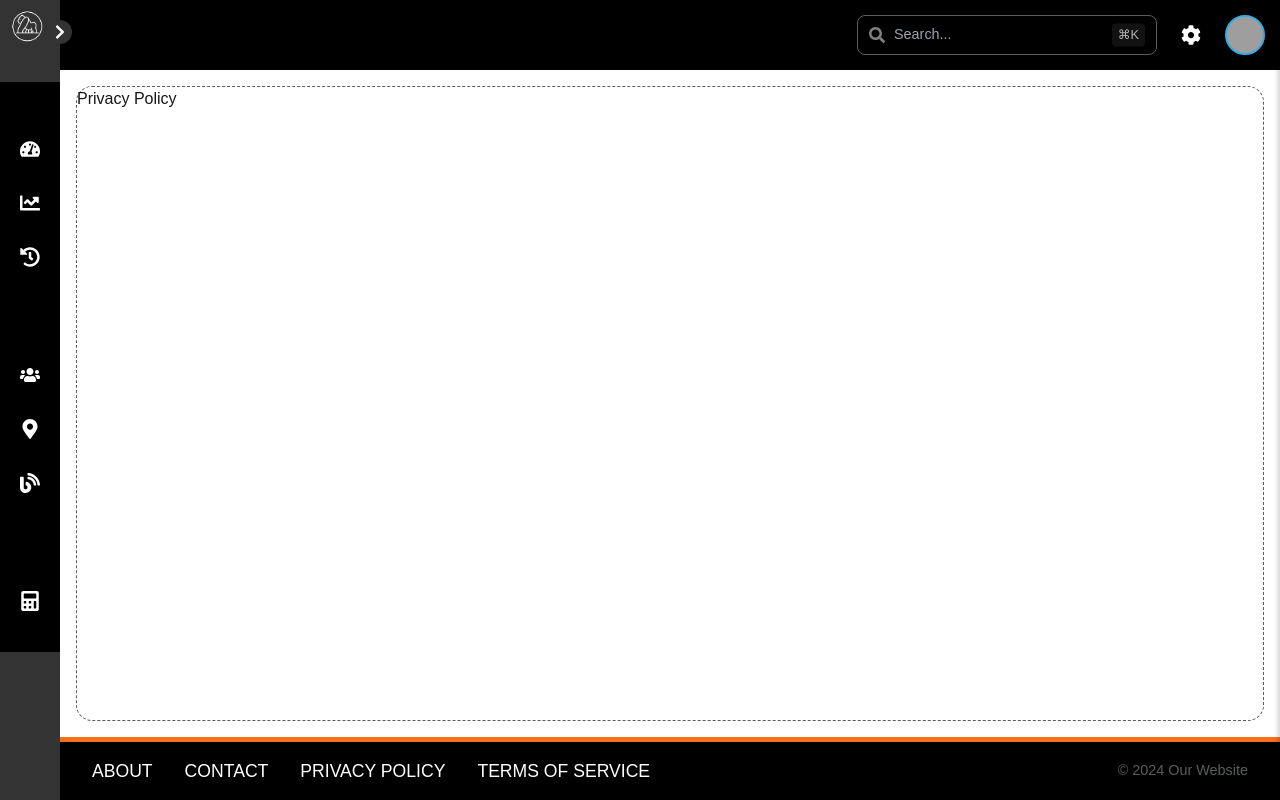
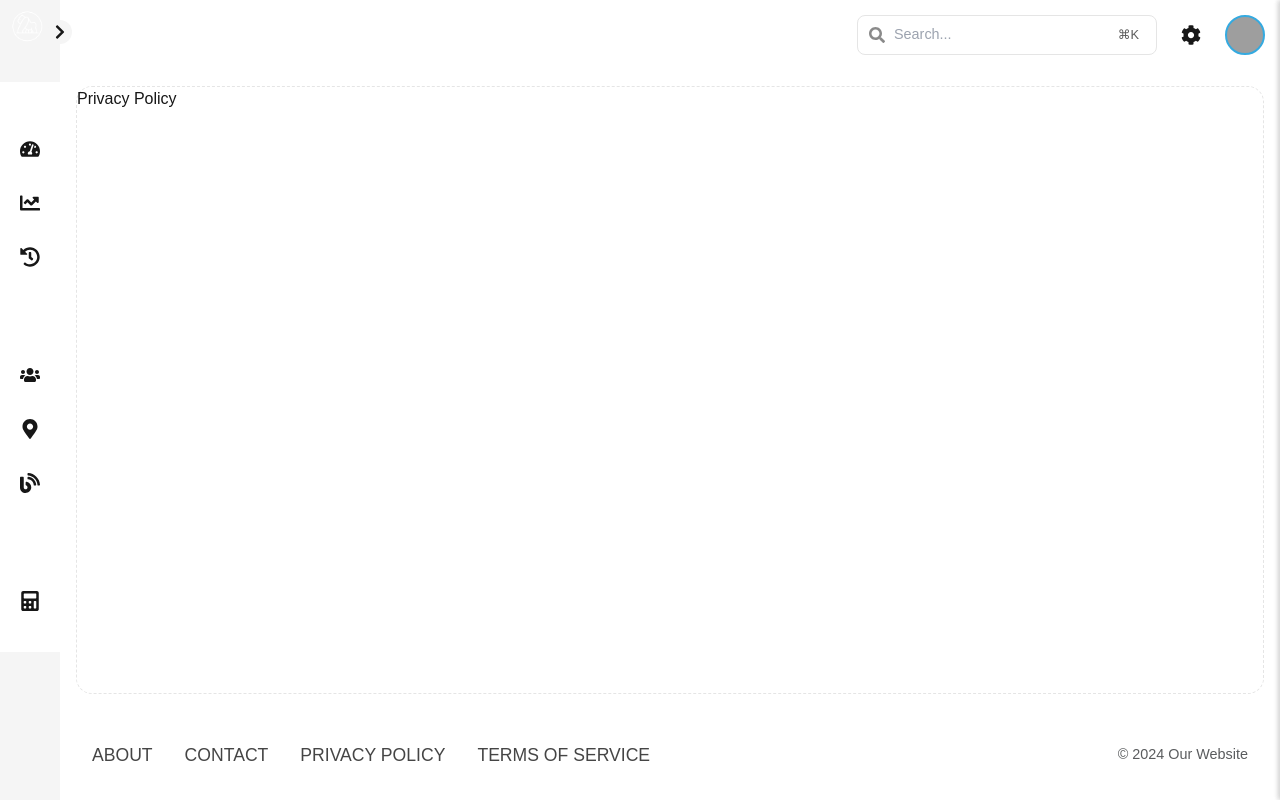
Before and after one commit to gcox32/dashboard-template, a Next.js app: page /privacy-policy in a window 1280 px wide. Built offline with nearby package versions, Linux system fonts and the light colour scheme; grey boxes are pictures that could not be loaded.

Commit message:
Extend dark mode toggle effect

```diff
--- a/src/app/globals.css
+++ b/src/app/globals.css
@@ -5,13 +5,19 @@
 :root {
   --background: #ffffff;
   --foreground: #171717;
-  --sidebar-bg: #333333;
-  --sidebar-text: #ffffff;
-  --nav-bg: #000000;
-  --nav-text: #ffffff;
-  --border-color: #5A5C5E;
-  --hover-bg: rgba(255, 255, 255, 0.1);
+  --sidebar-bg: #f5f5f5;
+  --sidebar-text: #171717;
+  --nav-bg: #ffffff;
+  --nav-text: #171717;
+  --border-color: #e5e5e5;
+  --hover-bg: rgba(0, 0, 0, 0.05);
   --active-accent: #35AAE0;
+  --snackbar-success-bg: #35AAE0;
+  --snackbar-error-bg: #FF4B4B;
+  --snackbar-text: #FFFFFF;
+  --modal-overlay: rgba(0, 0, 0, 0.5);
+  --modal-bg: #ffffff;
+  --modal-text: #171717;
 }
 
 :root[class~="dark-mode"] {
@@ -24,6 +30,12 @@
   --border-color: #2a2a2a;
   --hover-bg: rgba(255, 255, 255, 0.05);
   --active-accent: #35AAE0;
+  --snackbar-success-bg: #2a9bc7;
+  --snackbar-error-bg: #e64444;
+  --snackbar-text: #FFFFFF;
+  --modal-overlay: rgba(0, 0, 0, 0.75);
+  --modal-bg: #1a1a1a;
+  --modal-text: #ffffff;
 }
 
 body {
--- a/src/components/layout/Footer/styles.css
+++ b/src/components/layout/Footer/styles.css
@@ -1,9 +1,8 @@
 footer {
-    background-color: #000;
-    color: #FFFFFF;
-    padding: 1rem 2rem;
-    width: 100%;
-    border-top: 5px solid #F6701B;
+    background-color: var(--nav-bg);
+    color: var(--nav-text);
+    padding: 2rem;
+    margin-top: auto;
 }
 
 .footer-content {
@@ -20,16 +19,16 @@ footer {
 }
 
 .footer-links a {
-    color: #FFFFFF;
-    text-decoration: none;
-    transition: all 0.3s ease;
+    color: var(--nav-text);
+    opacity: 0.8;
+    transition: opacity 0.2s;
     font-size: 1.1rem;
     text-transform: uppercase;
 }
 
 .footer-links a:hover {
-    color: #35AAE0;
     opacity: 1;
+    color: var(--active-accent);
 }
 
 .copyright {
--- a/src/components/layout/Navigation/styles.css
+++ b/src/components/layout/Navigation/styles.css
@@ -31,7 +31,7 @@ nav {
   .icon-button {
     background: none;
     border: none;
-    color: #FFFFFF;
+    color: var(--nav-text);
     padding: 0.5rem;
     cursor: pointer;
     border-radius: 50%;
@@ -42,7 +42,7 @@ nav {
   }
 
   .icon-button:hover {
-    background-color: rgba(255, 255, 255, 0.1);
+    background-color: var(--hover-bg);
   }
 
   .settings-icon {
@@ -54,7 +54,7 @@ nav {
     width: 40px;
     height: 40px;
     border-radius: 50%;
-    border: 2px solid #35AAE0;
+    border: 2px solid var(--active-accent);
     background-size: cover;
     background-position: center;
     cursor: pointer;
@@ -169,7 +169,7 @@ nav {
     border: none;
     font-size: 1.5rem;
     cursor: pointer;
-    color: #5A5C5E;
+    color: var(--sidebar-text);
     z-index: 2;
   }
 
@@ -235,8 +235,8 @@ nav {
 
   .sidebar nav ul li a:hover,
   .sidebar nav ul li button:hover {
-    background-color: #f5f5f5;
-    color: #35AAE0;
+    background-color: var(--hover-bg);
+    color: var(--active-accent);
   }
 
   .user-sidebar {
@@ -383,7 +383,7 @@ nav {
 
   .persistent-nav li a.active {
     border-left: 3px solid var(--active-accent);
-    background-color: #3a3a3a;
+    background-color: var(--hover-bg);
   }
 
   .persistent-nav .icon {
@@ -413,7 +413,7 @@ nav {
   }
 
   .nav-group-title.expanded {
-    color: var(--border-color);
+    color: var(--sidebar-text);
   }
 
   .hamburger-button {
@@ -456,3 +456,17 @@ nav {
         padding-left: 0 !important;
     }
   }
+
+  .logout-container {
+    border-top: 1px solid var(--border-color);
+    background-color: var(--sidebar-bg);
+  }
+
+  .mobile-sidebar {
+    background-color: var(--sidebar-bg);
+    color: var(--sidebar-text);
+  }
+
+  .sidebar-overlay {
+    background-color: var(--modal-overlay);
+  }
--- a/src/components/layout/PageSettingsSidebar/styles.module.css
+++ b/src/components/layout/PageSettingsSidebar/styles.module.css
@@ -52,7 +52,7 @@
     left: 0;
     right: 0;
     bottom: 0;
-    background-color: #2c2c2c;
+    background-color: var(--hover-bg);
     transition: 0.4s;
     border-radius: 24px;
   }
@@ -64,7 +64,7 @@
     width: 18px;
     left: 3px;
     bottom: 3px;
-    background-color: white;
+    background-color: var(--sidebar-text);
     transition: 0.4s;
     border-radius: 50%;
   }
--- a/src/components/layout/UserSidebar/index.tsx
+++ b/src/components/layout/UserSidebar/index.tsx
@@ -44,19 +44,19 @@ export default function UserSidebar({ user }: UserSidebarProps) {
           <nav>
             <ul className={styles.navList}>
               <li className={styles.navItem}>
-                <Link href="/profile" className={styles.navLink}>
+                <Link href="/user/profile" className={styles.navLink}>
                   <span className={styles.icon}><FaUser /></span>
                   Edit Profile
                 </Link>
               </li>
               <li className={styles.navItem}>
-                <Link href="/settings" className={styles.navLink}>
+                <Link href="/user/settings" className={styles.navLink}>
                   <span className={styles.icon}><FaCog /></span>
                   Account Settings
                 </Link>
               </li>
               <li className={styles.navItem}>
-                <Link href="/notifications" className={styles.navLink}>
+                <Link href="/user/notifications" className={styles.navLink}>
                   <span className={styles.icon}><FaBell /></span>
                   Notifications
                 </Link>
--- a/src/components/layout/UserSidebar/styles.module.css
+++ b/src/components/layout/UserSidebar/styles.module.css
@@ -73,8 +73,8 @@
 .logoutButton {
   width: 100%;
   padding: 0.75rem 1rem;
-  background-color: #FF4B4B;
-  color: white;
+  background-color: var(--snackbar-error-bg);
+  color: var(--snackbar-text);
   border: none;
   border-radius: 8px;
   font-size: 1rem;
@@ -87,5 +87,6 @@
 }
 
 .logoutButton:hover {
-  background-color: #FF3333;
+  background-color: var(--snackbar-error-bg);
+  filter: brightness(90%);
 }
--- /dev/null
+++ b/src/components/utils/Snackbar/SnackbarPortal.tsx
@@ -0,0 +1,7 @@
+"use client";
+
+import { createPortal } from 'react-dom';
+
+export default function SnackbarPortal({ children }: { children: React.ReactNode }) {
+  return createPortal(children, document.body);
+}
--- a/src/components/utils/Snackbar/index.tsx
+++ b/src/components/utils/Snackbar/index.tsx
@@ -1,7 +1,7 @@
 "use client";
 
 import React from "react";
-import { createPortal } from 'react-dom';
+import dynamic from 'next/dynamic';
 import './styles.css';
 
 interface SnackbarProps {
@@ -10,13 +10,24 @@ interface SnackbarProps {
   visible: boolean;
 }
 
-export default function Snackbar({ message, type, visible }: SnackbarProps) {
-  if (typeof window === 'undefined') return null; // Guard for SSR
-
-  return createPortal(
+const SnackbarContent = ({ message, type, visible }: SnackbarProps) => {
+  return (
     <div className={`snackbar ${type} ${visible ? "show" : "hide"}`}>
       {message}
-    </div>,
-    document.body
+    </div>
+  );
+};
+
+// Disable SSR for the Portal wrapper
+const SnackbarPortal = dynamic(
+  () => import('./SnackbarPortal'),
+  { ssr: false }
+);
+
+export default function Snackbar(props: SnackbarProps) {
+  return (
+    <SnackbarPortal>
+      <SnackbarContent {...props} />
+    </SnackbarPortal>
   );
 }
--- a/src/components/utils/Snackbar/styles.css
+++ b/src/components/utils/Snackbar/styles.css
@@ -13,7 +13,8 @@
     left: 30px;
     z-index: 9999;
     transition: 0.5s ease-in-out;
-  }
+    color: var(--snackbar-text);
+}
 
   .snackbar.show {
     visibility: visible;
@@ -21,11 +22,9 @@
   }
 
   .snackbar.success {
-    background-color: #35AAE0;
-    color: #FFFFFF;
+    background-color: var(--snackbar-success-bg);
   }
 
   .snackbar.error {
-    background-color: #FF4B4B;
-    color: #FFFFFF;
+    background-color: var(--snackbar-error-bg);
   }
```
Also changed, not shown: src/components/utils/Modal/styles.css (+12 -9 lines).
